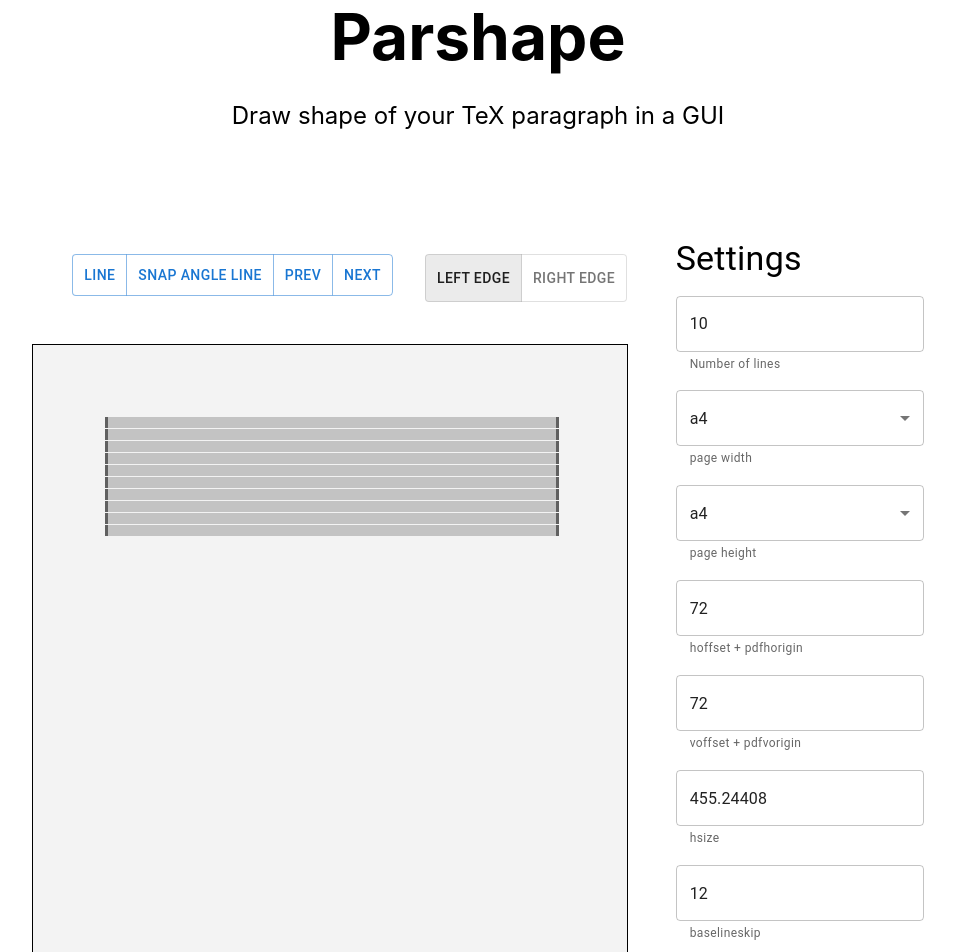
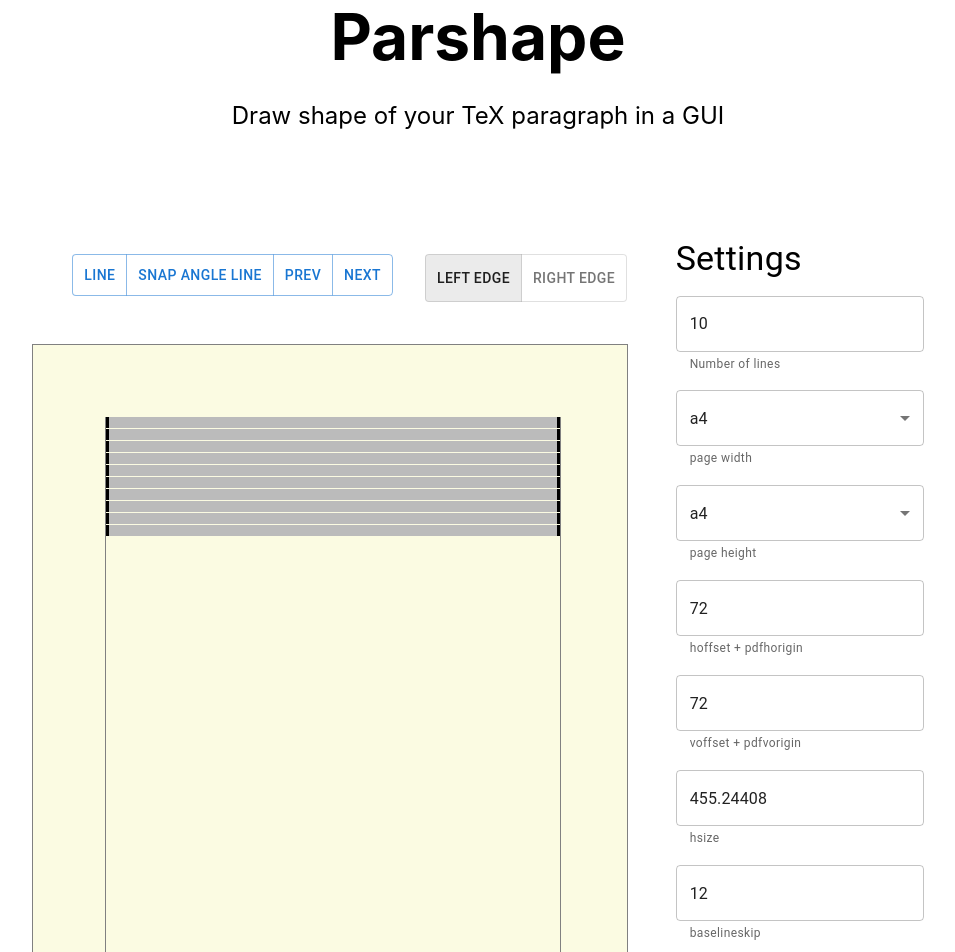
Before and after one commit to tmscer/parshape, a Next.js app: page / in a window 1280 px wide. Shown: the top 952 px of the page, without its empty margins (162-1117 px from the left). Built offline with nearby package versions, Linux system fonts and the light colour scheme.

Commit message:
Restyle `<Canvas />` and `<ParagraphLine />`

```diff
--- a/components/Canvas.js
+++ b/components/Canvas.js
@@ -44,9 +44,9 @@ export default function Canvas({
         paddingRight: unit(
           settings.pageWidth - settings.hsize - settings.hoffset
         ),
-        backgroundColor: "#f3f3f3",
+        backgroundColor: "#fbfbe2",
         cursor: pointer ? "crosshair" : undefined,
-        border: "1px solid black",
+        border: "1px solid grey",
       }}
       onClick={createMouseEmitter(onClickOuter)}
       onMouseMove={createMouseEmitter(onMouseMoveOuter)}
@@ -56,7 +56,15 @@ export default function Canvas({
           <Fragment key={i}>{renderObject(obj)}</Fragment>
         ))}
       </div>
-      <div style={{ position: "relative" }}>
+      <div
+        style={{
+          position: "relative",
+          width: unit(settings.hsize),
+          height: unit(settings.pageHeight - 2 * settings.voffset),
+          borderLeft: "1px solid grey",
+          borderRight: "1px solid grey",
+        }}
+      >
         {lines.map((line, i) => (
           <ParagraphLine
             key={i}
--- a/components/ParagraphLine.js
+++ b/components/ParagraphLine.js
@@ -28,7 +28,7 @@ export default function ParagraphLine({
         top: unit(index * (lineHeight + lineSkip)),
         width: "100%",
         height: unit(lineHeight),
-        backgroundColor: "#00000033",
+        backgroundColor: "#bbb",
         zIndex: 100,
       }}
     >
@@ -99,9 +99,8 @@ function Draggable({ left, right, onDrag: onDragOuter, children }) {
         {`
           .slider {
             position: absolute;
-            background-color: #f3f3f3;
+            background-color: #fbfbe2;
             cursor: ew-resize;
-            opacity: 0.5;
             top: 0;
             bottom: 0;
             transition: all 0.2s;
```
